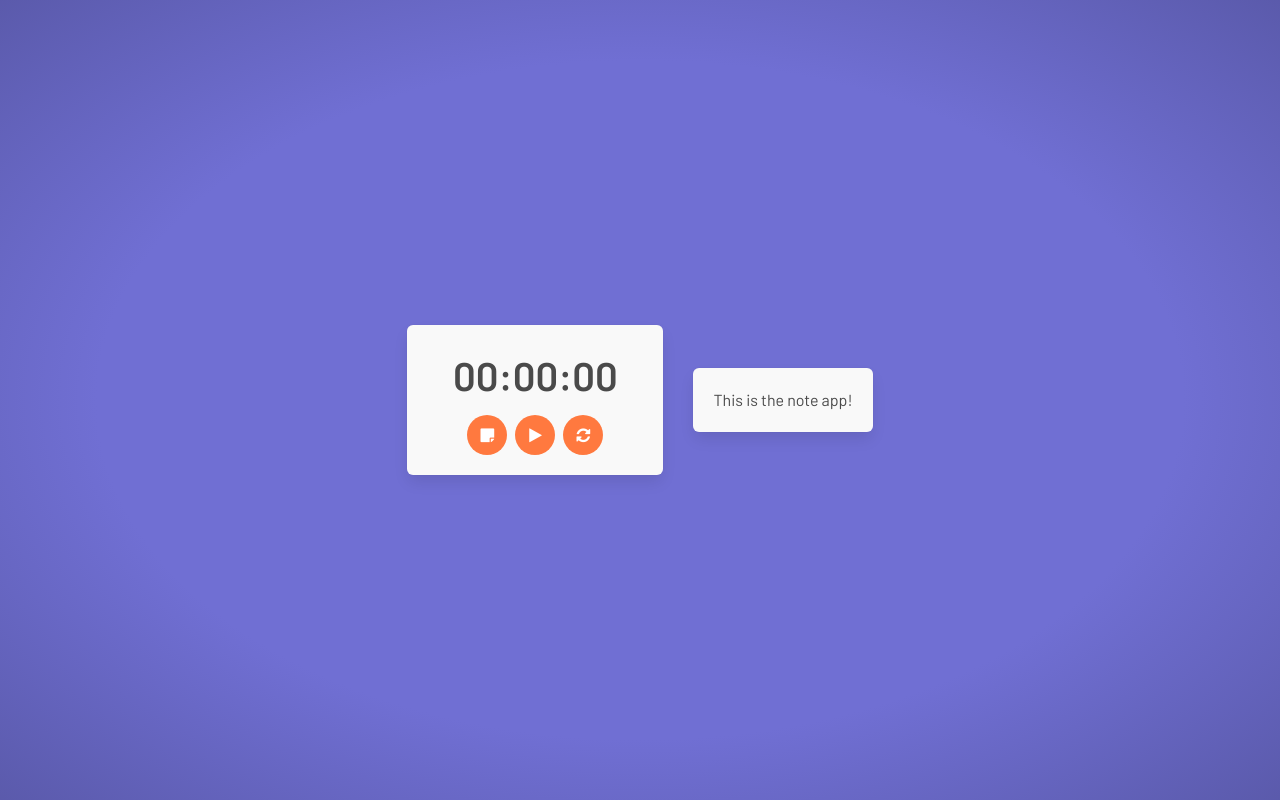
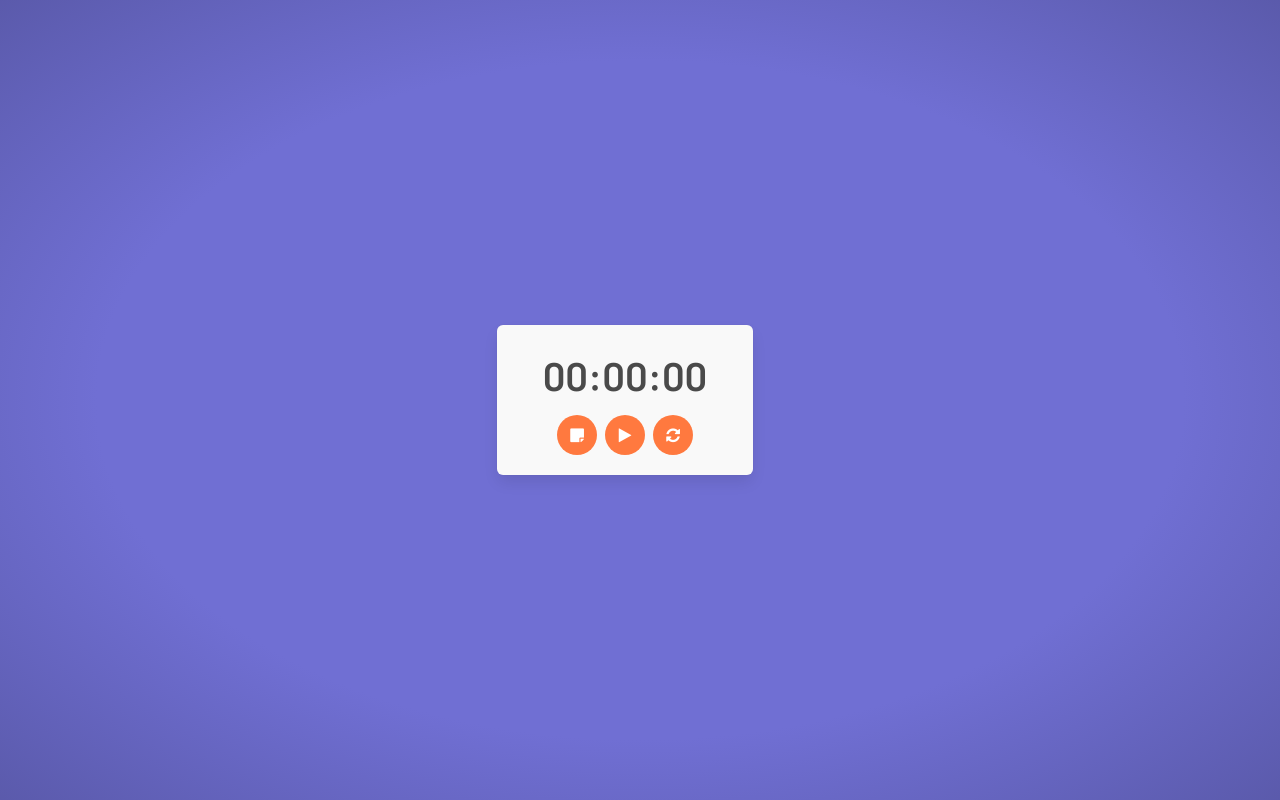
Before and after one commit to alalfakawma/wtimer, a React (Create React App) app: page / in a window 1280 px wide. Built offline with nearby package versions, Linux system fonts and the light colour scheme.

Commit message:
Added toggleNotes function to Timer component

```diff
--- a/src/components/Note.js
+++ b/src/components/Note.js
@@ -1,9 +1,13 @@
 import React from 'react';
 
 class Note extends React.Component {
+	constructor(props) {
+		super(props);
+	}
+
 	render() {
 		return (
-			<div className="box animated bounceInRight">
+			<div className={`box animated bounceInRight ${this.props.className}`}>
 				This is the note app!
 			</div>
 		);
--- a/src/components/Timer.js
+++ b/src/components/Timer.js
@@ -8,11 +8,13 @@ class Timer extends React.Component {
 		this.state = {
 			running: false,
 			currentTime: moment().set({'hour': 0, 'minute': 0, 'second': 0}),
-			timer: null
+			timer: null,
+			noteShow: false,
 		};
 		this.toggleRunning = this.toggleRunning.bind(this);
 		this.getFromLocalStorage = this.getFromLocalStorage.bind(this);
 		this.resetTimer = this.resetTimer.bind(this);
+		this.toggleNotes = this.toggleNotes.bind(this);
 	}
 
 	toggleRunning() {
@@ -63,6 +65,12 @@ class Timer extends React.Component {
 		});
 	}
 
+	toggleNotes() {
+		this.setState({
+			noteShow: !this.state.noteShow
+		});
+	}
+
 	render() {
 		return (
 			<div className="timerAndNote">
@@ -71,7 +79,7 @@ class Timer extends React.Component {
 						{ this.state.currentTime.format('HH:mm:ss') }
 					</div>
 					<div className="buttons m-t-10">
-						<div className="button is-primary">
+						<div className="button is-primary" onClick={ this.toggleNotes }>
 							<span className="icon is-small">
 								<i className="fa fa-sticky-note"></i>
 							</span>
@@ -88,7 +96,7 @@ class Timer extends React.Component {
 						</div>
 					</div>
 				</div>
-				<Note></Note>
+				<Note className={`${!this.state.noteShow ? 'is-hidden' : ''}`}></Note>
 			</div>
 		);
 	}
```
